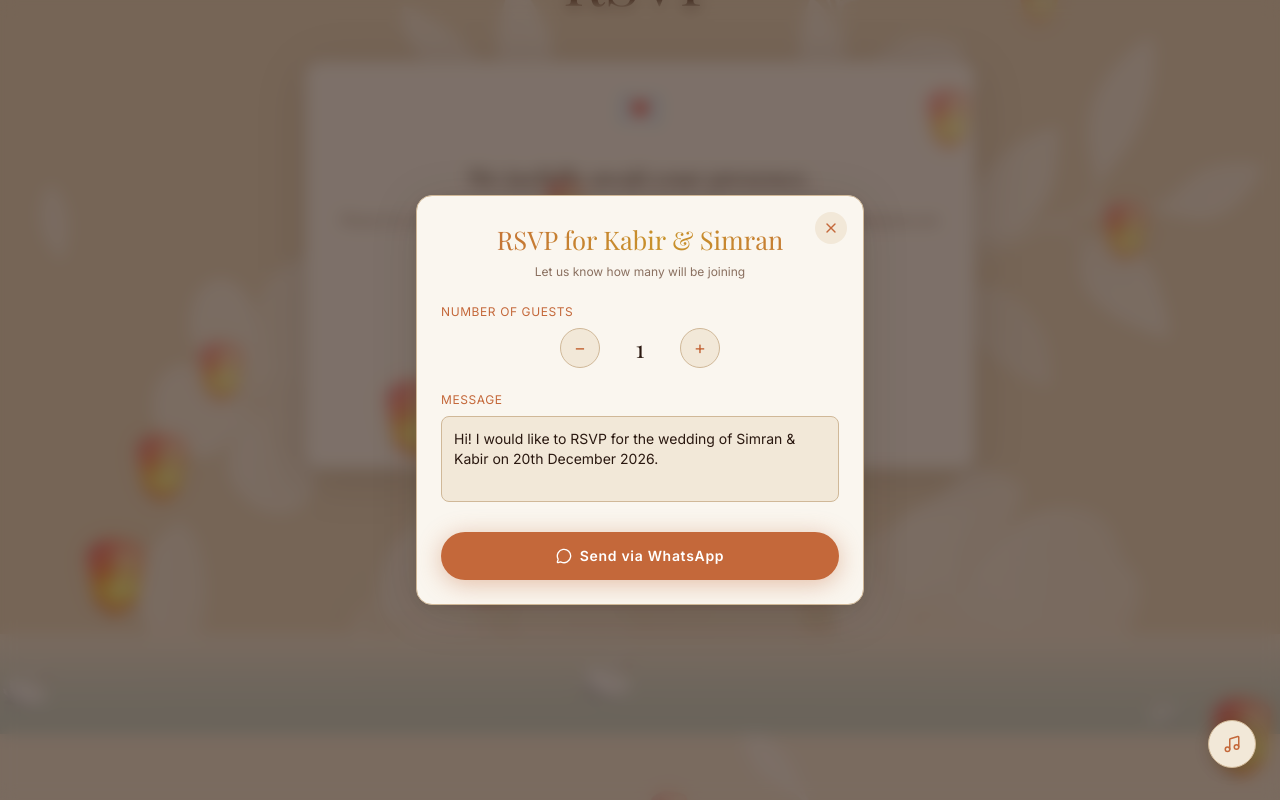
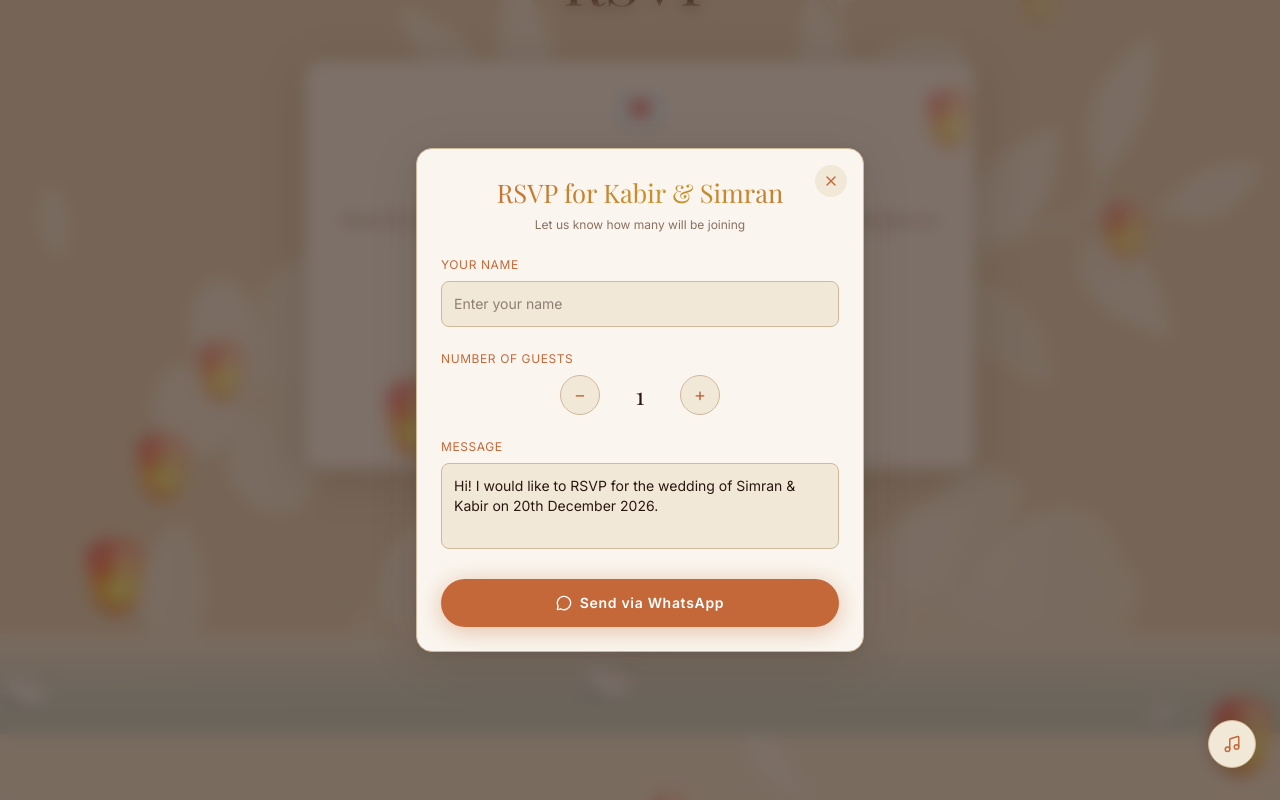
Before and after one commit to VivahPatra/template-3, a Next.js app: page / in a window 1280 px wide. Both pictures are taken after a click on the button "RSVP on WhatsApp". Shown: the part 7613-8413 px from the top of the page. Built offline with nearby package versions, Linux system fonts and the light colour scheme.

Commit message:
feat: add guest name field to RSVP, send data to showcase via postMessage

```diff
--- a/components/ui/RSVPModal.tsx
+++ b/components/ui/RSVPModal.tsx
@@ -12,13 +12,16 @@ interface Props {
 }
 
 export default function RSVPModal({ open, onClose, onSend, defaultMessage, brideName, groomName }: Props) {
+  const [guestName, setGuestName] = useState('')
   const [guestCount, setGuestCount] = useState(1)
   const [message, setMessage] = useState(defaultMessage)
 
   if (!open) return null
 
   const handleSend = () => {
-    const fullMessage = `${message}\n\nNumber of guests attending: ${guestCount}`
+    const namePrefix = guestName.trim() ? `Name: ${guestName.trim()}\n` : ''
+    const fullMessage = `${namePrefix}${message}\n\nNumber of guests attending: ${guestCount}`
+    window.parent.postMessage({ type: 'VIVAHPATRA_RSVP', guestName: guestName.trim(), guestCount }, '*')
     onSend(guestCount, fullMessage)
   }
 
@@ -41,6 +44,17 @@ export default function RSVPModal({ open, onClose, onSend, defaultMessage, bride
           Let us know how many will be joining
         </p>
 
+        <label className="block font-sans text-xs uppercase tracking-wider mb-2" style={{ color: 'var(--color-accent)' }}>
+          Your Name
+        </label>
+        <input
+          type="text"
+          value={guestName}
+          onChange={e => setGuestName(e.target.value)}
+          placeholder="Enter your name"
+          className="w-full rounded-lg p-3 font-sans text-sm mb-6 outline-none"
+          style={{ background: 'var(--color-surface)', color: 'var(--color-text)', border: '1px solid var(--color-border)' }}
+        />
         <label className="block font-sans text-xs uppercase tracking-wider mb-2" style={{ color: 'var(--color-accent)' }}>
           Number of Guests
         </label>
```
